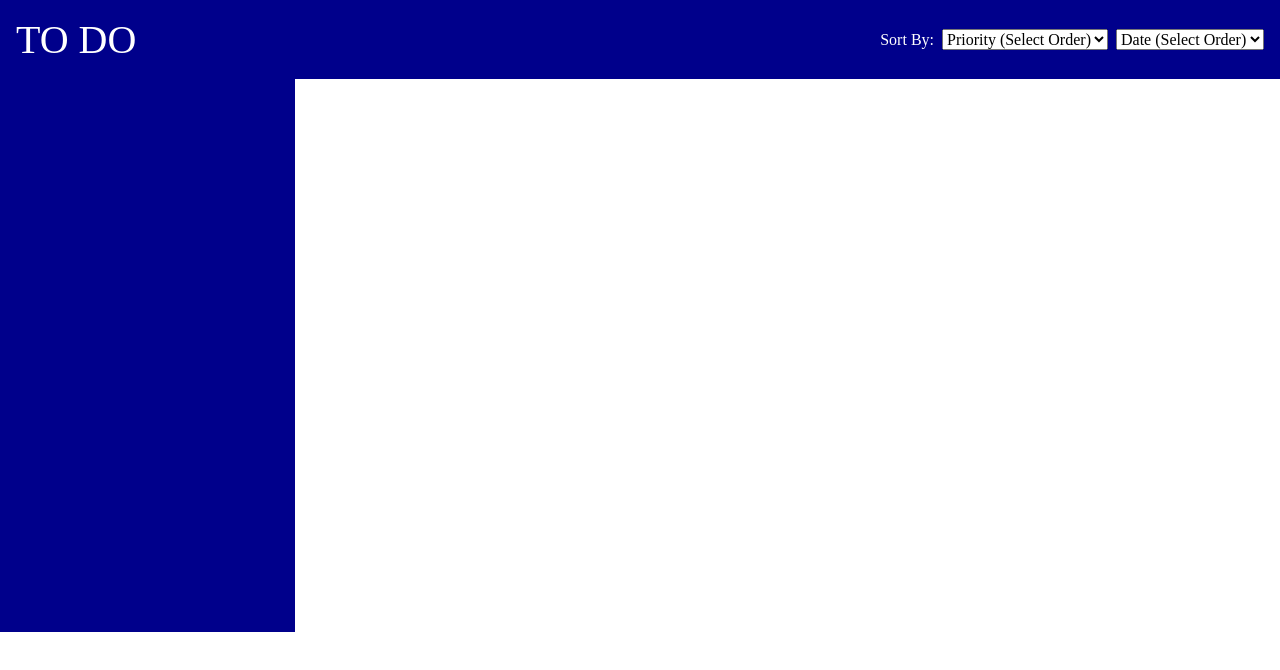
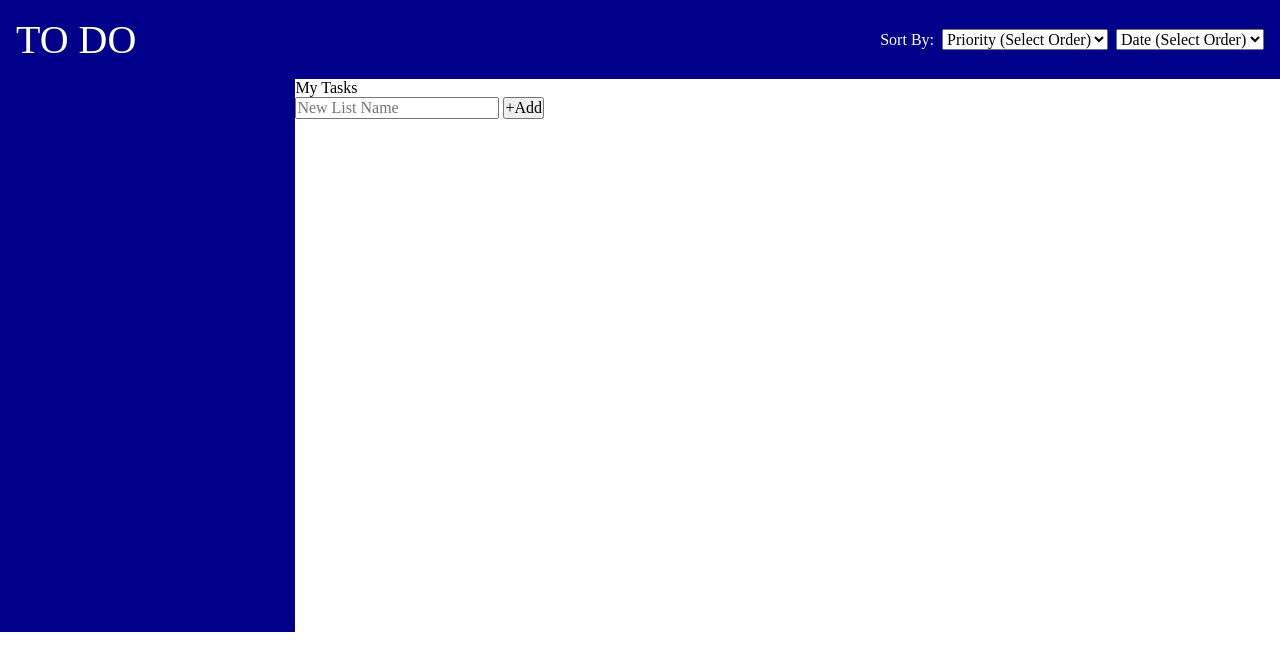
Before and after one commit to nuwan-vpn/The-Odin-Project-Todo-List, a website built with webpack: page src/index.html in a window 1280 px wide. Built offline with nearby package versions, Linux system fonts and the light colour scheme.

Commit message:
feat: Add task list section and new list form
- Create container div for all tasks
- Add heading for task list title
- Create unordered list for task items
- Add form with input field and button for creating new lists
- Apply appropriate classes and attributes for styling and functionality

```diff
--- a/src/index.html
+++ b/src/index.html
@@ -31,6 +31,20 @@
   <div class="content">
     <div class="sidebar"></div>
     <div class="project-area">
+      <div class="all-tasks">
+        <h2 class="task-list-title">My tasks</h2>
+        <ul class="task-list"></ul>
+        <form action="">
+          <input
+            type="text"
+            class="new list"
+            data-new-list-input
+            placeholder="new list name"
+            aria-label="new list name"
+          >
+          <button class="btn-create" aria aria-label="create new list">+Add</button>
+        </form>
+      </div>
 
     </div>
   </div>
```
